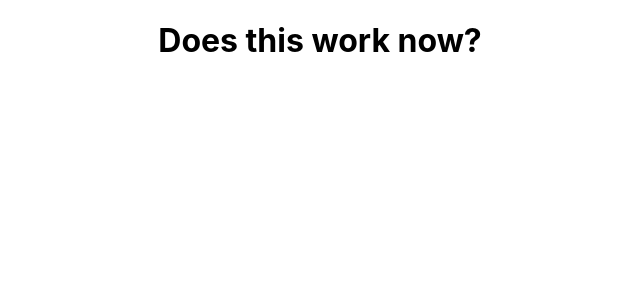
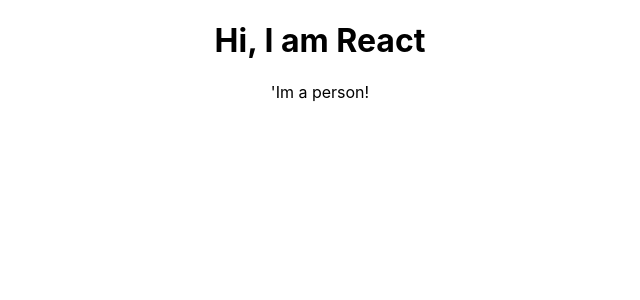
Before and after one commit to LuamLeite/react_studies, a React (Create React App) app in the folder first-app/: page / in a window 1280 px wide. Shown: the top 300 px of the page, without its empty margins (320-960 px from the left). Built offline with nearby package versions, Linux system fonts and the light colour scheme.

Commit message:
Creating first component

```diff
--- a/first-app/src/App.js
+++ b/first-app/src/App.js
@@ -1,13 +1,13 @@
 import React, { Component } from 'react';
 import './App.css';
+import Person from './Person/Person';
 
 function App() {
-  // return (
-    // <div className="App">
-    // <h1> Hi, I'm React</h1>
-    // </div>
-  // );
-  //Here is the equivalent of the JSX code above.
-  return React.createElement('div', {className: 'App'}, null, React.createElement('h1', null, 'Does this work now?'));
+  return (
+    <div className="App">
+    <h1> Hi, I am React</h1>
+    <Person/>
+    </div>
+  );
 }
 export default App;
--- /dev/null
+++ b/first-app/src/Person/Person.js
@@ -0,0 +1,7 @@
+import React from 'react';
+
+const person = () => {
+    return <p> 'Im a person! </p>
+}
+
+export default person;
```
Also changed, not shown: 1 other file (tests, documents, lock files or other folders).
